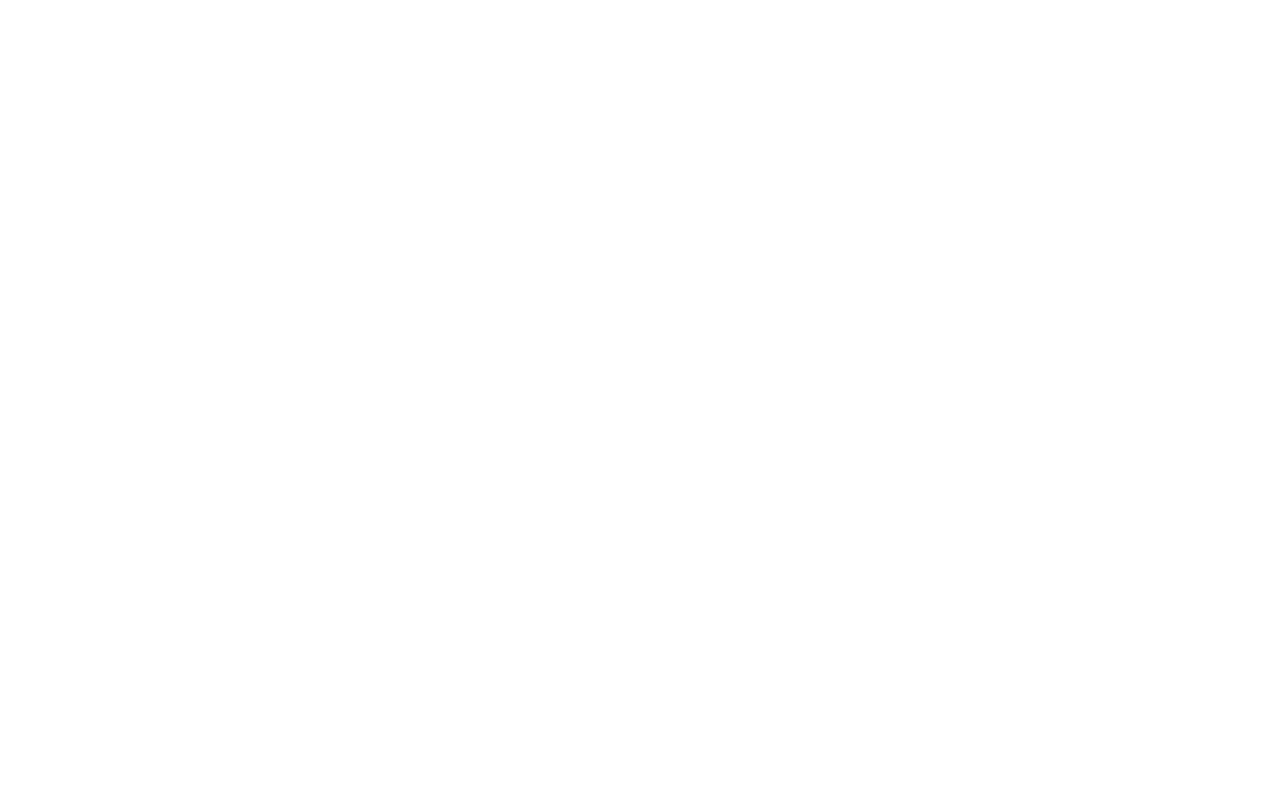
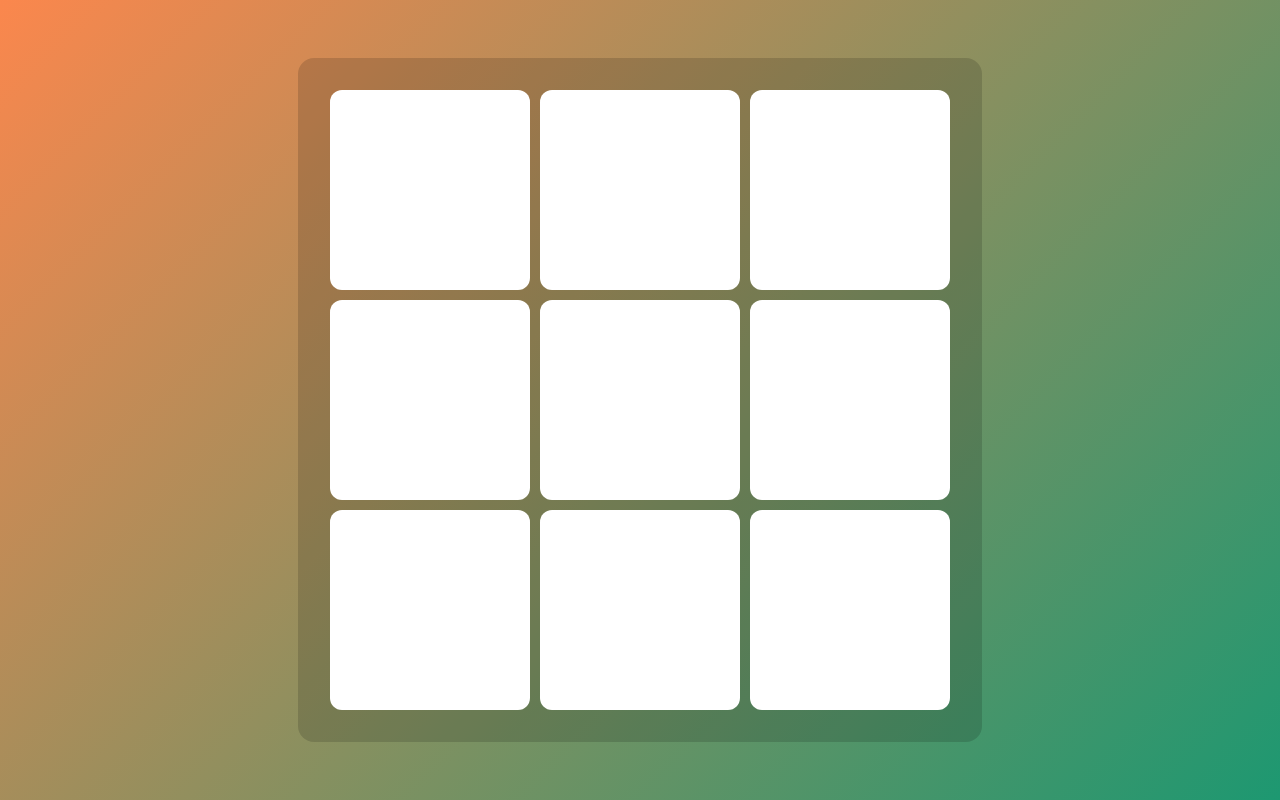
Before and after one commit to devcedrick/tic-tac-toe, a Next.js app: page / in a window 1280 px wide. Built offline with nearby package versions, Linux system fonts and the light colour scheme.

Commit message:
[feat] Add Board components
- Implement Board component to render game grid
- Add History (Squares[]) data type

```diff
--- a/app/page.tsx
+++ b/app/page.tsx
@@ -1,9 +1,25 @@
+"use client"
+
 import Image from "next/image";
+import Board from "@/components/layout/Board";
+import { useState } from "react";
+import { Squares, History } from "@/types/game";
 
 export default function Home() {
+  const [currentMove, setCurrentMove] = useState<number>(0);
+  const [history, setHistory] = useState<History>([Array(9).fill(null)]);
+  let xIsNext: boolean = currentMove % 2 === 0;
+  let currentSquares = history[currentMove];
+
+  const handlePlay = (newSquares: Squares) => {
+    const newHistory: History = [...history.slice(0, currentMove+1), newSquares];
+    setHistory(newHistory);
+    setCurrentMove(newHistory.length-1);
+  };
+
   return (
-    <>
-
-    </>
+    <div className="flex items-center justify-center h-screen">
+      <Board xIsNext={xIsNext} squares={currentSquares} onPlay={handlePlay}/>
+    </div>
   );
 }
--- /dev/null
+++ b/components/layout/Board.tsx
@@ -0,0 +1,38 @@
+"use client";
+
+import React, { useState } from 'react'
+import Square from '../ui/Square';
+import { Squares } from '@/types/game';
+import calculateWinner from '@/lib/utils/calculateWinner';
+
+interface BoardProps {
+  xIsNext: boolean;
+  squares: Squares;
+  onPlay: (newSquares: Squares) => void;
+}
+
+const Board: React.FC<BoardProps> = ({xIsNext, squares, onPlay}) => {
+  const handleClick = (index: number) => {
+    if(calculateWinner(squares) || squares[index])
+      return;
+
+    const newSquares = squares.slice();
+    newSquares[index] = xIsNext ? 'X' : 'O';
+    onPlay(newSquares);
+  };
+
+  return (
+      <div className="grid grid-cols-3 grid-rows-3 gap-2.5 w-max h-max p-8 rounded-2xl bg-black/15">
+        {
+          squares.map((value, index) => (
+            <Square
+              key={index}
+              value={value}
+              onSquareClick={() => handleClick(index)}/>
+          ))
+        }
+    </div>
+  )
+}
+
+export default Board;
--- a/types/game.ts
+++ b/types/game.ts
@@ -1,2 +1,3 @@
 export type SquareValue = 'X' | 'O' | null;
 export type Squares = SquareValue[];
+export type History = Squares[];
```
